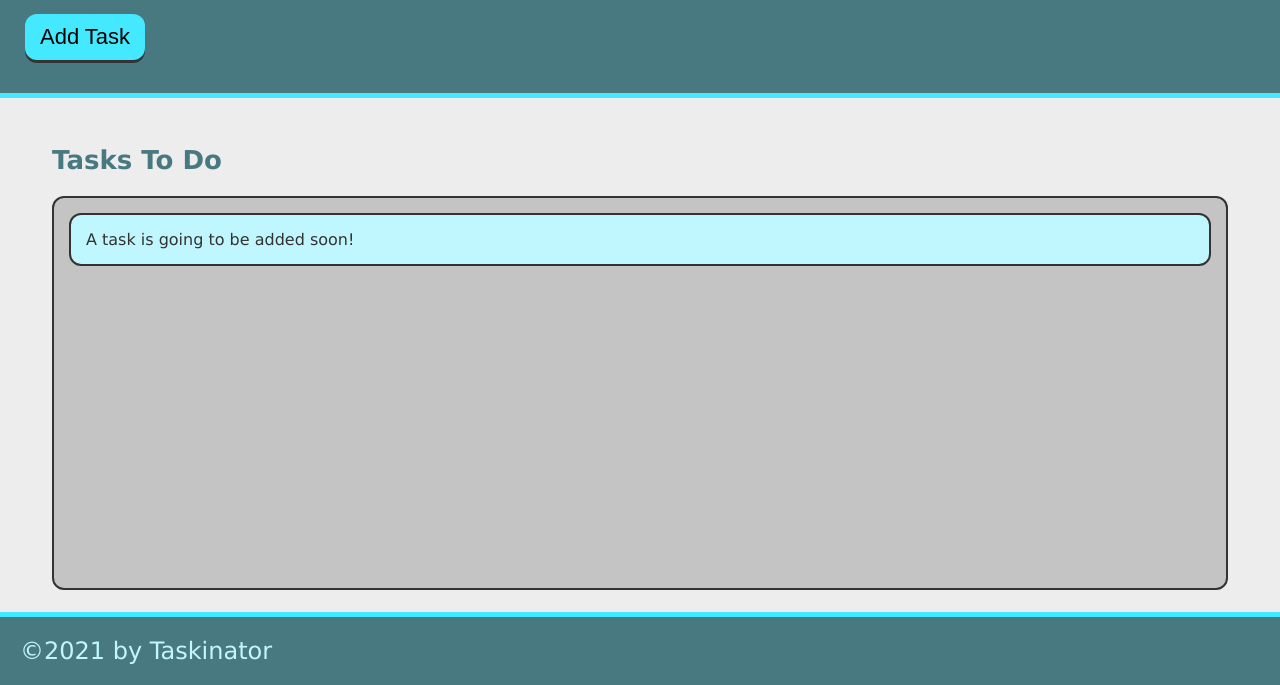
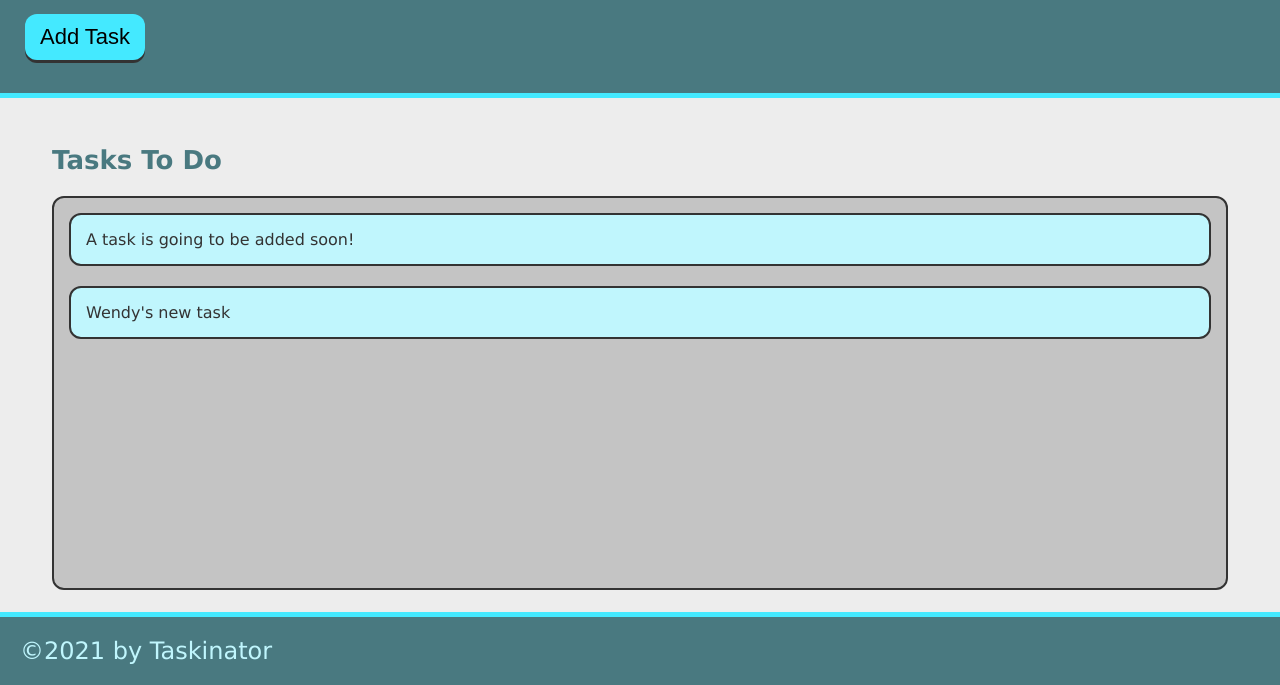
Before and after one commit to wendyqnguyen/taskinator, a plain HTML site: page index.html in a window 1280 px wide. Both pictures are taken after a click on the button "Add Task". Shown: the part 115-800 px from the top of the page. Drawn offline with Linux system fonts and the light colour scheme.

Commit message:
add ability to add task

```diff
--- a/assets/js/script.js
+++ b/assets/js/script.js
@@ -0,0 +1,11 @@
+var buttonEl = document.querySelector("#save-task");
+var tasksToDoEl = document.querySelector("#tasks-to-do");
+
+var createTaskHandler = function() {
+    var taskItemEl = document.createElement("li");
+    taskItemEl.textContent = "Wendy's new task";
+    taskItemEl.className ="task-item";
+    tasksToDoEl.appendChild(taskItemEl);
+}
+
+buttonEl.addEventListener("click", createTaskHandler );
--- a/index.html
+++ b/index.html
@@ -11,13 +11,13 @@
     <header>
         <h1 class="page-title">Taskinator</h1>
         <p>Click the button below to add a new task!</p>
-        <button class="btn">Add Task</button>
+        <button class="btn" id="save-task">Add Task</button>
     </header>
 
     <main class="page-content">
         <section class="task-list-wrapper">
             <h2 class="list-title">Tasks To Do</h2>
-            <ul class="task-list">
+            <ul class="task-list" id="tasks-to-do">
                 <li class="task-item">A task is going to be added soon!</li>
             </ul>
         </section>
```
